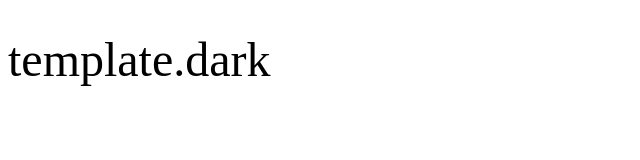
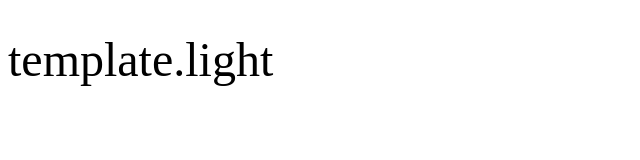
Before and after one commit to remino/jchat, a Nuxt app: page / in a window 1280 px wide. Shown: the top 160 px of the page, without its empty margins (0-640 px from the left). Built offline with nearby package versions, Linux system fonts and the light colour scheme.

Commit message:
Update content of index

```diff
--- a/pages/index.vue
+++ b/pages/index.vue
@@ -1,6 +1,6 @@
 <template lang="pug">
 div
-  h1 template.dark
+  h1 template.light
 </template>
 
 <style lang="stylus" scoped>
```
